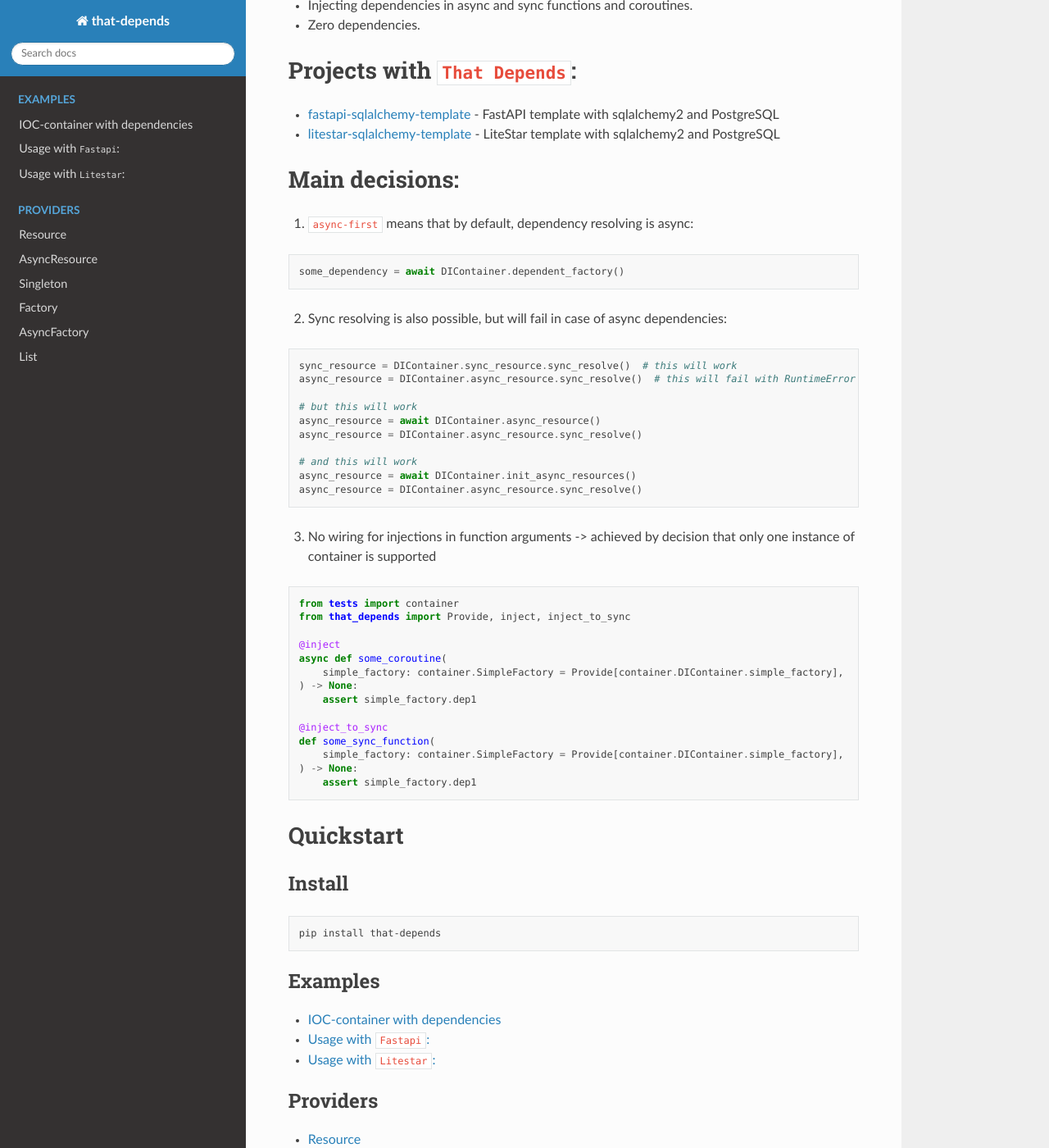
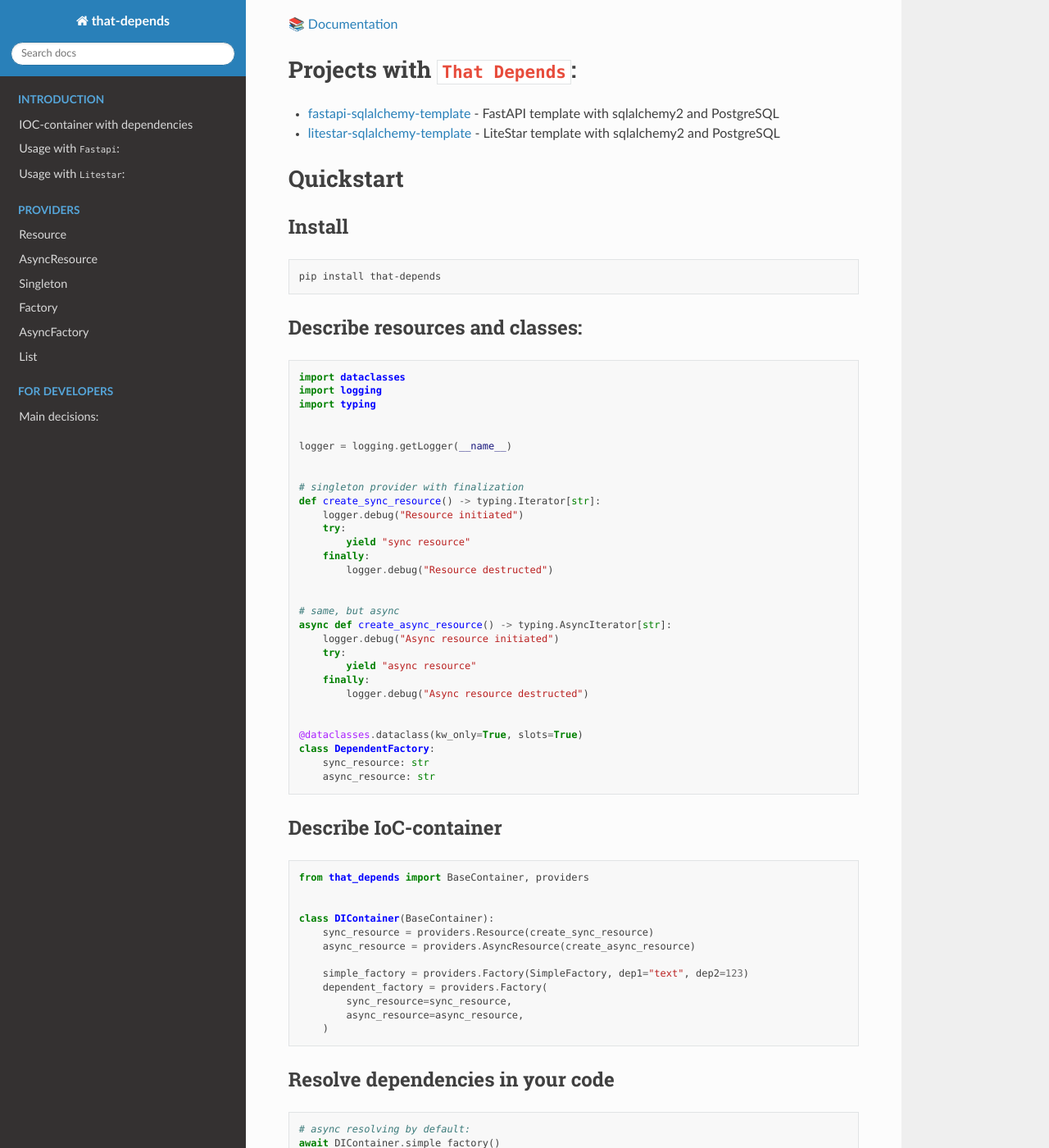
Before and after one commit to modern-python/that-depends, a Sphinx documentation site: the page built from docs/index.md, in a window 1280 px wide and 1400 px high, scrolled down 503 px. Shown: the whole window at 82% size. Built offline with Sphinx 7.4.7 and the Read the Docs theme 2.0.0, drawn with Linux system fonts in a browser that asks for light colours; some of the changed text lies outside the part shown.

Commit message:
update docs

````diff
--- a/README.md
+++ b/README.md
@@ -7,61 +7,126 @@
 [![Doc](https://readthedocs.org/projects/that-depends/badge/?version=latest&style=flat)](https://that-depends.readthedocs.io)
 [![GitHub stars](https://img.shields.io/github/stars/modern-python/that-depends)](https://github.com/modern-python/that-depends/stargazers)
 
-This package is dependency injection framework for Python, mostly inspired by `python-dependency-injector`.
-
-📚 [Documentation](https://that-depends.readthedocs.io)
+This package is dependency injection framework for Python and allows to transfer projects from `dependency-injector` with minimal costs and gain additional capabilities.
 
 It is production-ready and gives you the following:
 - Simple async-first DI framework with IOC-container.
 - Python 3.10-3.12 support.
 - Full coverage by types annotations (mypy in strict mode).
-- FastAPI and Litestar compatibility.
+- FastAPI and LiteStar compatibility.
 - Overriding dependencies for tests.
-- Injecting dependencies in async and sync functions and coroutines.
-- Zero dependencies.
+- Injecting dependencies in functions and coroutines.
+- Package with zero dependencies.
+
+📚 [Documentation](https://that-depends.readthedocs.io)
 
 # Projects with `That Depends`:
 - [fastapi-sqlalchemy-template](https://github.com/modern-python/fastapi-sqlalchemy-template) - FastAPI template with sqlalchemy2 and PostgreSQL
 - [litestar-sqlalchemy-template](https://github.com/modern-python/litestar-sqlalchemy-template) - LiteStar template with sqlalchemy2 and PostgreSQL
-
-# Main decisions:
-1. `async-first` means that by default, dependency resolving is async:
-```python
-some_dependency = await DIContainer.dependent_factory()
-```
-2. Sync resolving is also possible, but will fail in case of async dependencies:
-```python
-sync_resource = DIContainer.sync_resource.sync_resolve()  # this will work
-async_resource = DIContainer.async_resource.sync_resolve()  # this will fail with RuntimeError
-
-# but this will work
-async_resource = await DIContainer.async_resource()
-async_resource = DIContainer.async_resource.sync_resolve()
-
-# and this will work
-async_resource = await DIContainer.init_async_resources()
-async_resource = DIContainer.async_resource.sync_resolve()
-```
-3. No wiring for injections in function arguments -> achieved by decision that only one instance of container is supported
-```python
-from tests import container
-from that_depends import Provide, inject, inject_to_sync
-
-@inject
-async def some_coroutine(
-    simple_factory: container.SimpleFactory = Provide[container.DIContainer.simple_factory],
-) -> None:
-    assert simple_factory.dep1
-
-@inject_to_sync
-def some_sync_function(
-    simple_factory: container.SimpleFactory = Provide[container.DIContainer.simple_factory],
-) -> None:
-    assert simple_factory.dep1
-```
 
 # Quickstart
 ## Install
 ```bash
 pip install that-depends
 ```
+
+## Describe resources and classes:
+```python
+import dataclasses
+import logging
+import typing
+
+
+logger = logging.getLogger(__name__)
+
+
+# singleton provider with finalization
+def create_sync_resource() -> typing.Iterator[str]:
+    logger.debug("Resource initiated")
+    try:
+        yield "sync resource"
+    finally:
+        logger.debug("Resource destructed")
+
+
+# same, but async
+async def create_async_resource() -> typing.AsyncIterator[str]:
+    logger.debug("Async resource initiated")
+    try:
+        yield "async resource"
+    finally:
+        logger.debug("Async resource destructed")
+
+
+@dataclasses.dataclass(kw_only=True, slots=True)
+class DependentFactory:
+    sync_resource: str
+    async_resource: str
+```
+
+## Describe IoC-container
+```python
+from that_depends import BaseContainer, providers
+
+
+class DIContainer(BaseContainer):
+    sync_resource = providers.Resource(create_sync_resource)
+    async_resource = providers.AsyncResource(create_async_resource)
+
+    simple_factory = providers.Factory(SimpleFactory, dep1="text", dep2=123)
+    dependent_factory = providers.Factory(
+        sync_resource=sync_resource,
+        async_resource=async_resource,
+    )
+```
+
+## Resolve dependencies in your code
+```python
+# async resolving by default:
+await DIContainer.simple_factory()
+
+# sync resolving is also allowed if there is no uninitialized async resources in dependencies
+DIContainer.simple_factory.sync_resolve()
+
+# otherwise you can initialize async resources beforehand one by one or in one call:
+await DIContainer.init_async_resources()
+```
+
+## Resolve dependencies not described in container
+```python
+@dataclasses.dataclass(kw_only=True, slots=True)
+class FreeFactory:
+    dependent_factory: DependentFactory
+    sync_resource: str
+
+# this way container will try to find providers by names and resolve them to build FreeFactory instance
+free_factory_instance = await DIContainer.resolve(FreeFactory)
+```
+
+## Inject providers in function arguments
+```python
+import datetime
+
+from that_depends import inject, Provide
+
+from tests import container
+
+
+@inject
+async def some_coroutine(
+    simple_factory: container.SimpleFactory = Provide[container.DIContainer.simple_factory],
+    dependent_factory: container.DependentFactory = Provide[container.DIContainer.dependent_factory],
+    default_zero: int = 0,
+) -> None:
+    assert simple_factory.dep1
+    assert isinstance(dependent_factory.async_resource, datetime.datetime)
+    assert default_zero == 0
+
+@inject
+def some_function(
+    simple_factory: container.SimpleFactory = Provide[container.DIContainer.simple_factory],
+    default_zero: int = 0,
+) -> None:
+    assert simple_factory.dep1
+    assert default_zero == 0
+```
--- /dev/null
+++ b/docs/dev/main-decisions.md
@@ -0,0 +1,10 @@
+# Main decisions:
+1. Dependency resolving is async by default:
+   - framework was developed mostly for usage with async python applications;
+   - sync resolving is also possible, but it will fail in runtime in case of unresolved async dependencies;
+2. Container is global:
+   - it's needed for injections without wiring to work;
+   - this way most of the logic stays in providers;
+3. Focus on maximum compatibility with mypy:
+   - no need for `# type: ignore`
+   - no need for `typing.cast`
--- a/docs/index.md
+++ b/docs/index.md
@@ -4,11 +4,11 @@
 ```{eval-rst}
 .. toctree::
     :maxdepth: 1
-    :caption: Examples
+    :caption: Introduction
 
-    examples/ioc_container
-    examples/fastapi
-    examples/litestar
+    introduction/ioc_container
+    introduction/fastapi
+    introduction/litestar
 
 .. toctree::
     :maxdepth: 1
@@ -20,4 +20,10 @@
     providers/factory
     providers/async-factory
     providers/list
+
+.. toctree::
+    :maxdepth: 1
+    :caption: For developers
+
+    dev/main-decisions
 ```
````
Also changed, not shown: docs/introduction/fastapi.md (renamed from docs/examples/fastapi.md, +3 -0 lines), docs/introduction/ioc_container.md (renamed from docs/examples/ioc_container.md, +2 -0 lines), docs/introduction/litestar.md (renamed from docs/examples/litestar.md, +2 -0 lines), 1 other file.
